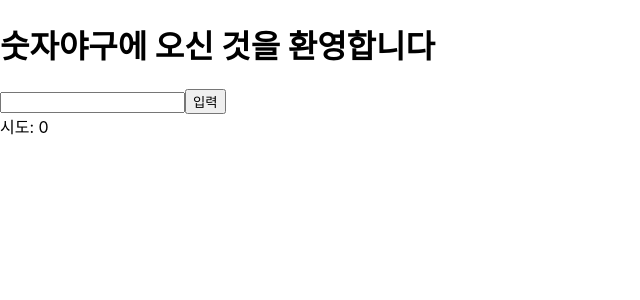
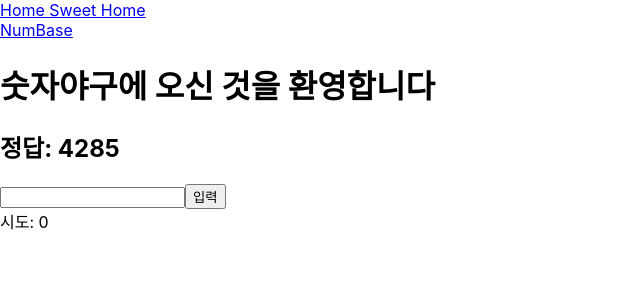
Before and after one commit to headring/FEB_DP_ReactStudy, a React (Create React App) app in the folder jsx/: page /NumBase in a window 1280 px wide. Shown: the top 300 px of the page, without its empty margins (0-640 px from the left). Built offline with nearby package versions, Linux system fonts and the light colour scheme.

Commit message:
브라우저 라우터 적용 및 숫자야구 링크 생성 완료

```diff
--- a/jsx/src/App.js
+++ b/jsx/src/App.js
@@ -1,10 +1,22 @@
 import NumBody from "./NumBase/NumBody";
+import {Routes, Route, Link } from 'react-router-dom'
 
 export default function App() {
   return (
     <>
-      <NumBody />
+      <div>
+        <div>
+          <Link to="/" >Home Sweet Home</Link>
+        </div>
+        <Link to="/NumBase" element={<NumBody />}>NumBase</Link>
+      </div>
+
+      <Routes>
+        {/* <Route path="/" /> */}
+        <Route path="/NumBase" element={<NumBody />}/>
+      </Routes>
     </>
+
 
   );
 }
--- a/jsx/src/NumBase/NumBody.js
+++ b/jsx/src/NumBase/NumBody.js
@@ -17,7 +17,7 @@ export default function NumBody() {
   //필요한 state
   // 1. 초기 설명 혹은 볼과 스트라이크 홈런 알려주는 곳
   const [title, setTitle] = useState("숫자야구에 오신 것을 환영합니다");
-  // 2.입력된 값의 결과 출력 칸
+  // 2.입력된 값
   const [value, setValue] = useState("");
   // 3.정답 숫자 4개
   const [answer, setAnswer] = useState(getNumbers());
@@ -69,7 +69,7 @@ export default function NumBody() {
   return (
     <div className="App">
       <h1>{title}</h1>
-      {/* <h2>정답: {answer}</h2> */}
+      <h2>정답: {answer}</h2>
       <form onSubmit={onSubmitForm}>
         <input ref={refe} maxLength={4} value={value} onChange={onChangeInput} />
         <button>입력</button>
--- /dev/null
+++ b/jsx/src/NumBase/Sidebar.js
@@ -0,0 +1 @@
+import React from 'react';
--- a/jsx/src/index.js
+++ b/jsx/src/index.js
@@ -3,11 +3,14 @@ import ReactDOM from 'react-dom/client';
 import './index.css';
 import App from './App';
 import reportWebVitals from './reportWebVitals';
+import {BrowserRouter} from 'react-router-dom'
 
 const root = ReactDOM.createRoot(document.getElementById('root'));
 root.render(
   <React.StrictMode>
-    <App />
+    <BrowserRouter>
+      <App />
+    </BrowserRouter>
   </React.StrictMode>
 );
 
```
